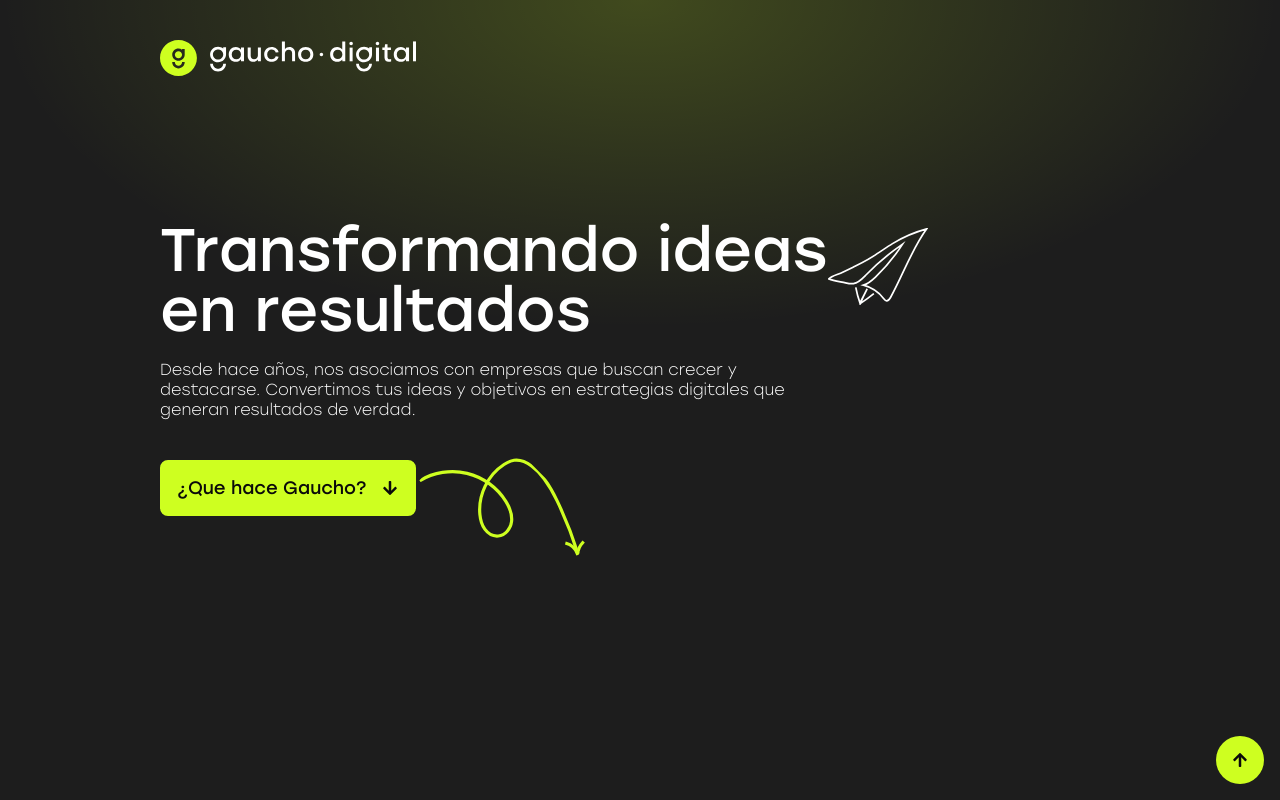
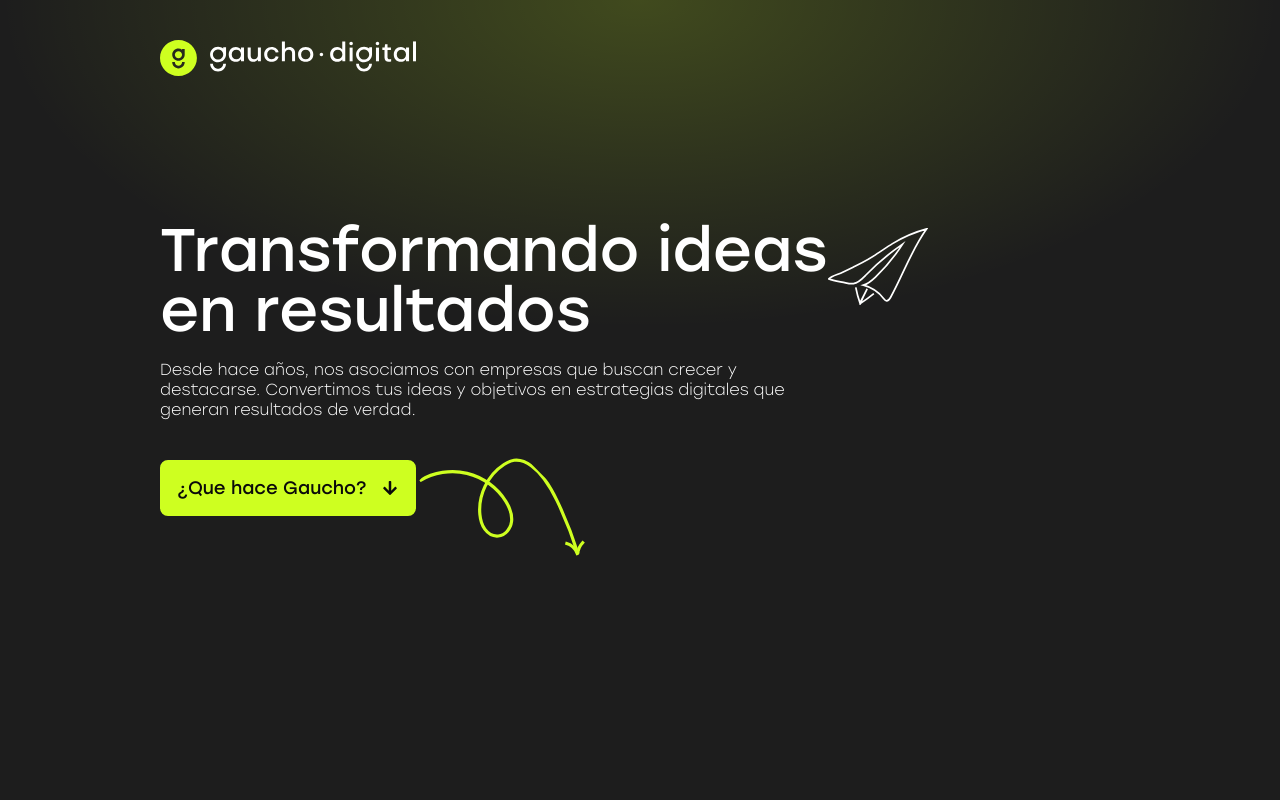
Before and after one commit to MarcoSavarin0/landing-for-gaucho, a Next.js app: page / in a window 1280 px wide. Shown: the top 800 px of the page. Built offline with nearby package versions, Linux system fonts and the light colour scheme.

Commit message:
pagina no scroleabe - hecho

```diff
--- a/src/components/HomeWrap.tsx
+++ b/src/components/HomeWrap.tsx
@@ -49,7 +49,7 @@ const HomeWrap = () => {
             <div className="px-8 md:px-9 lg:px-24 xl:px-40 2xl:px-80 mt-40 md:mt-48 lg:mt-72 xl:mt-96" id="comoTrabajamos">
                 <FourthSection />
             </div>
-            <div className={`px-8 md:px-9 lg:px-24 xl:px-40 2xl:px-80 mt-40 md:mt-48 lg:mt-72 xl:mt-96 overflow-y-auto h-screen ${hasScroll ? 'pb-20' : ''}`} id="resultados">
+            <div className={`px-8 md:px-9 lg:px-24 xl:px-40 2xl:px-80 mt-40 md:mt-48 lg:mt-72 xl:mt-96 xl:overflow-y-auto xl:h-screen ${hasScroll ? 'pb-20' : ''}`} id="resultados">
                 <FifthSection />
             </div>
             {/* <div className="px-8 md:px-9 lg:px-24 xl:px-40 2xl:px-80 mt-40 md:mt-48 lg:mt-72 xl:mt-96" id="clientes">
--- a/src/components/UpButton.tsx
+++ b/src/components/UpButton.tsx
@@ -69,10 +69,10 @@ export const UpButton = () => {
     };
 
     return (
-        <div className="fixed bottom-4 right-4 z-50">
+        <div className="hidden xl:fixed bottom-4 right-4 z-50">
             <button
                 onClick={handleGoBack}
-                className={`p-4 bg-[#CEFF20] hover:bg-[#a9dc16]  rounded-full  ${previousSection ? "opacity-100" : "opacity-50 cursor-not-allowed"
+                className={` p-4 bg-[#CEFF20] hover:bg-[#a9dc16]  rounded-full  ${previousSection ? "opacity-100" : "opacity-50 cursor-not-allowed"
                     }`}
                 disabled={!previousSection}
             >
--- a/src/pages/index.tsx
+++ b/src/pages/index.tsx
@@ -27,6 +27,7 @@ const stolzRegular = localFont({
 export default function Home() {
     return (
         <div className={`${stolzlight.variable} ${stolzBold.variable} ${stolzMedium.variable} ${stolzRegular.variable} `}>
+
             <UpButton></UpButton>
             <HomeWrap />
         </div>
```
